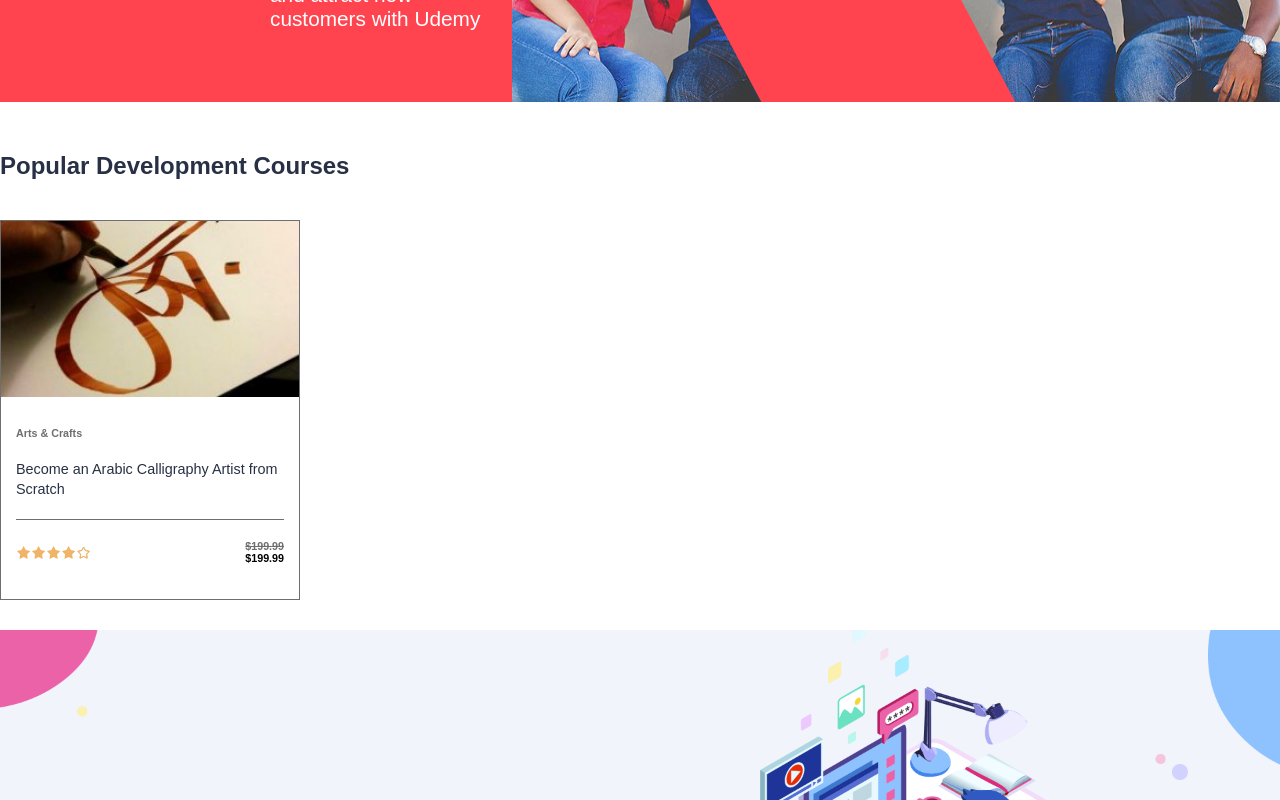
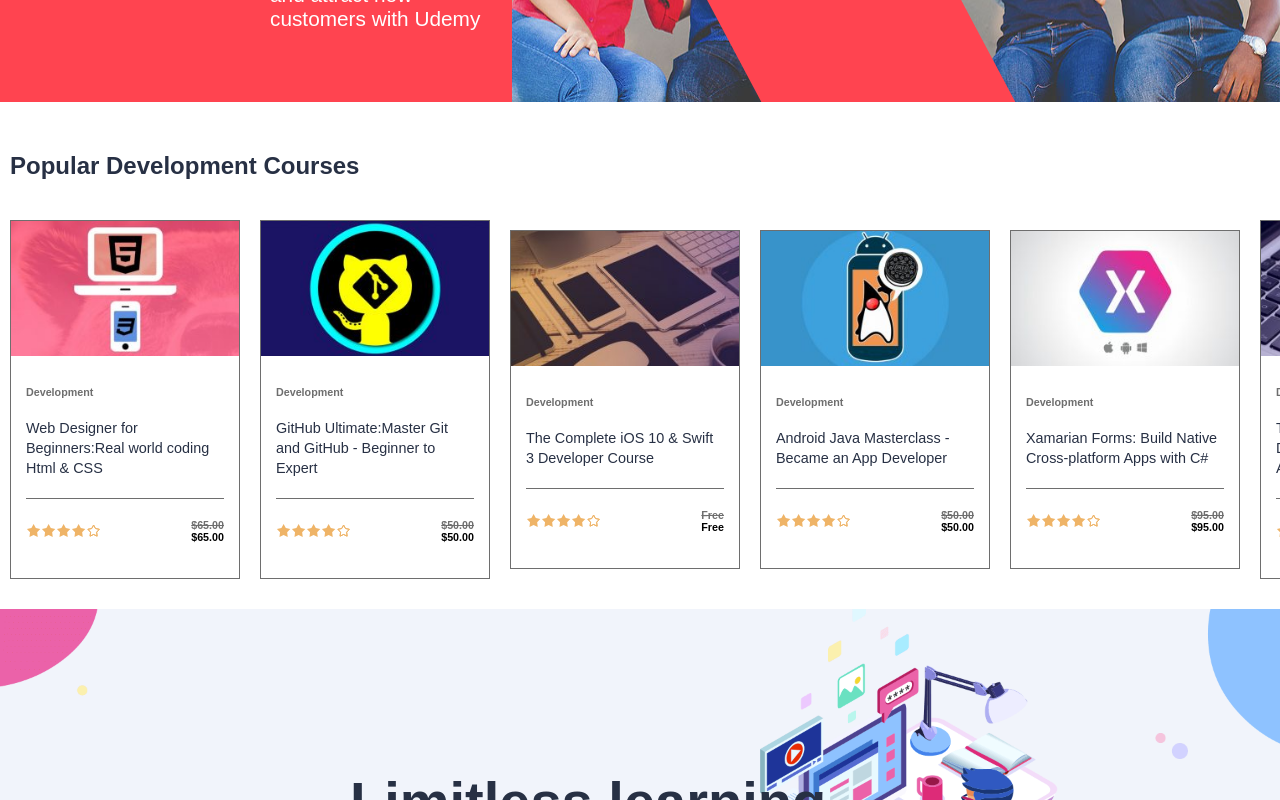
Before and after one commit to Riccardo15Pinto/proj-html-vuejs, a Vue app: page / in a window 1280 px wide. Shown: the part 538-1338 px from the top of the page. Built offline with nearby package versions, Linux system fonts and the light colour scheme.

Commit message:
add computed , and set card-container

```diff
--- a/src/components/sub-components/DevelopmentCourses.vue
+++ b/src/components/sub-components/DevelopmentCourses.vue
@@ -4,8 +4,17 @@
 export default {
     components: { CourseCard },
     data() {
-        return store
+        return {
+            store,
+            developments: [],
+        }
     },
+    computed: {
+        developmentCourses() {
+            const filter = store.courses.filter(element => element.category === 'Development');
+            return this.developments = filter
+        }
+    }
 }
 </script>
 
@@ -16,7 +25,7 @@
             <h2>Popular Development Courses</h2>
 
             <div class="card-container">
-                <CourseCard :item="courses[0]" />
+                <CourseCard v-for="n in developmentCourses" :item="n" :key="n.id" />
             </div>
         </div>
     </section>
@@ -34,6 +43,17 @@
         h2 {
             color: $blue;
             margin-bottom: 40px;
+            margin-left: 10px;
+        }
+
+        .card-container {
+            display: flex;
+            align-items: center;
+
+            .card {
+                margin: 0 10px;
+                flex-basis: calc(100% / 6 - 20px);
+            }
         }
     }
 }
```
